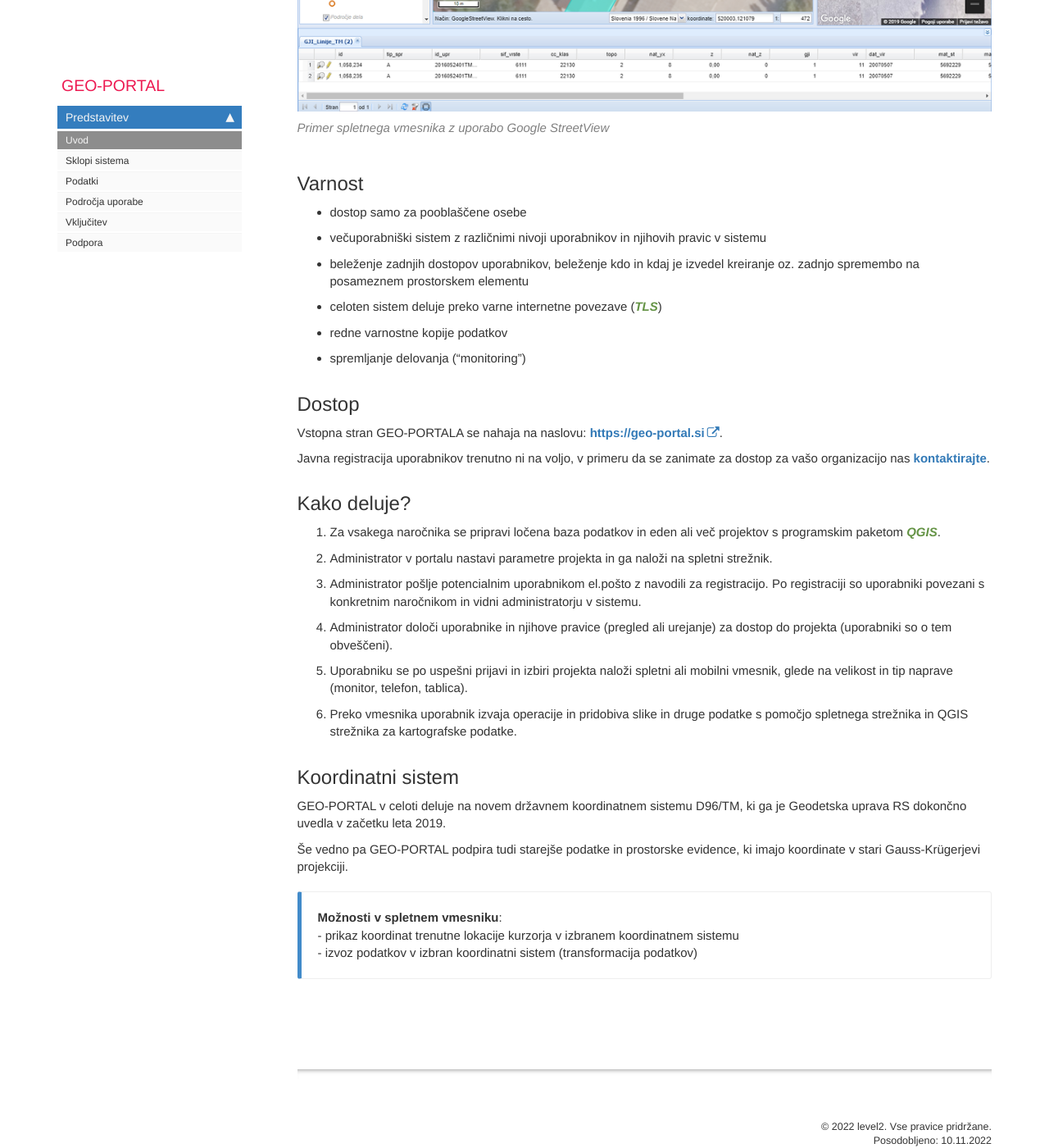
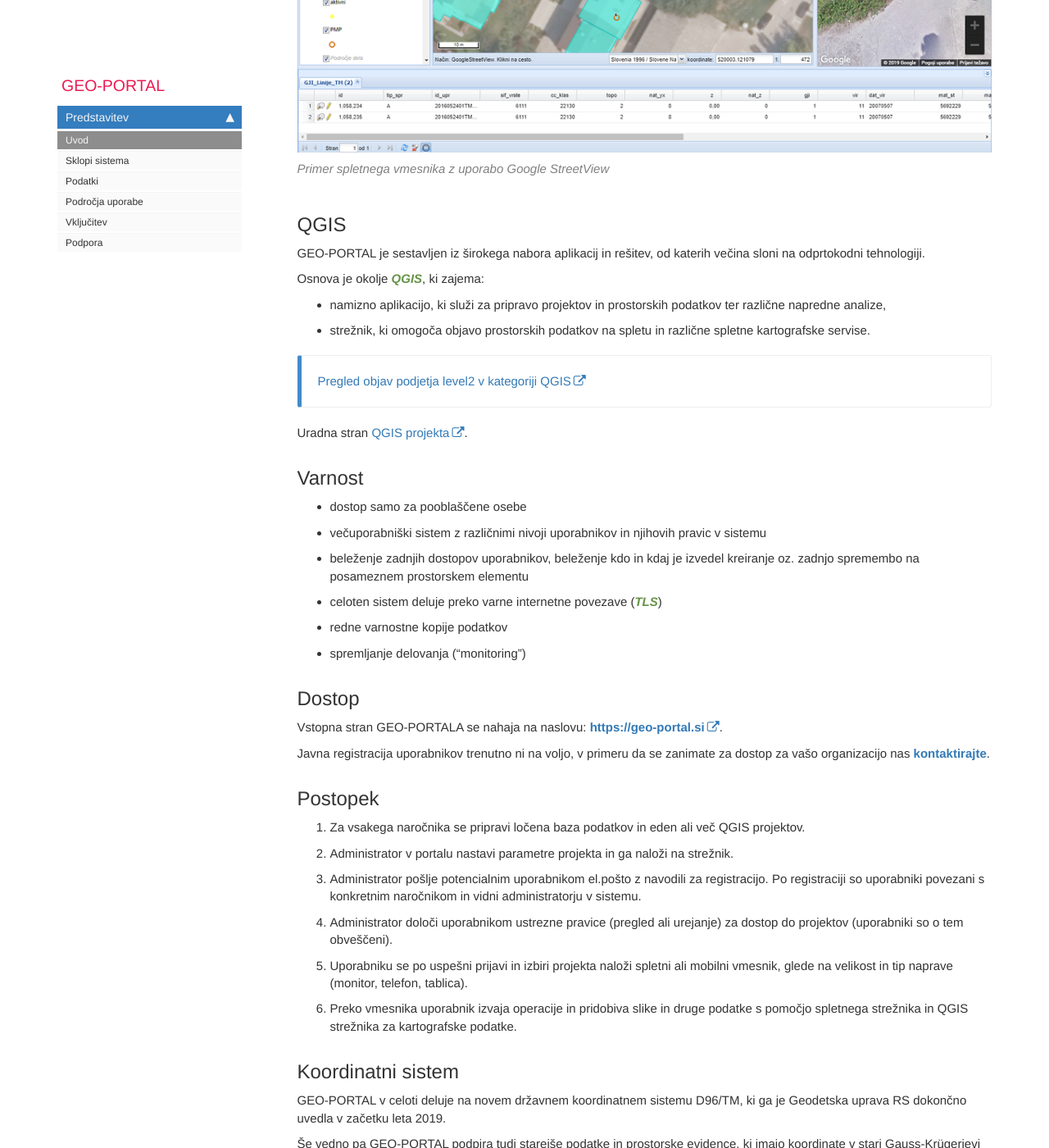
Before and after one commit to geo-portal/geo-portal.github.io, a Jekyll site: the page built from index.md, in a window 1280 px wide and 1400 px high, scrolled down 1201 px. Shown: the whole window at 82% size. Built offline with Jekyll 4.4.1, drawn with Linux system fonts in a browser that asks for light colours; comment, search, counter and statistics services are not loaded; some of the changed text lies outside the part shown.

Commit message:
major content update

```diff
--- a/_includes/footer.html
+++ b/_includes/footer.html
@@ -3,7 +3,7 @@
                 <div class="col-lg-12 footer">
                &copy; {{ site.time | date: "%Y"  }} {{site.company_name}}. Vse pravice pridržane. <br />
 {% if page.last_updated %}<span>Zadnja sprememba:</span> {{page.last_updated}}<br/>{% endif %} Posodobljeno: {{ site.time | date: "%d.%m.%Y"  }} <br />
-<p><img width="200px" src="{{ "images/geo-portal_logo.png" }}" alt="GEO-PORTAL logo"/></p>
+<p><img width="200px" src="{{ "images/geo-portal_logo_qgis.png" }}" alt="GEO-PORTAL runs on QGIS"/></p>
                 </div>
             </div>
 </footer>
--- a/index.md
+++ b/index.md
@@ -1,9 +1,9 @@
 ---
 title: "Uvod"
-keywords: geoportal, gis, qgis, prostorski informacijski sistem, geografski informacijski sistem, značilnosti, koordinatni sistem, postopek, dostop
+keywords: geoportal, gis, qgis, qgiscloud, prostorski informacijski sistem, geografski informacijski sistem, značilnosti, koordinatni sistem, postopek, dostop
 sidebar: gp_sidebar
 permalink: index.html
-summary: GEO-PORTAL je moderen spletni in mobilni geografski informacijski sistem (GIS), namenjen podjetjem, javnim ustanovam in drugim organizacijam, za delo s prostorskimi podatki v pisarni in na terenu.
+summary: GEO-PORTAL je moderen spletni in mobilni geografski informacijski sistem (GIS), namenjen podjetjem, javnim ustanovam in drugim organizacijam, za delo s prostorskimi podatki v pisarni in na terenu. Deluje v okolju QGIS kar zagotavlja mnoge prednosti tega sistema.
 ---
 <a target="_blank" rel="noopener" class="noCrossRef" href="/pdf/predstavitev.pdf"><button type="button" class="btn btn-default" aria-label="Left Align"><span class="glyphicon glyphicon-download-alt" aria-hidden="true"></span> PDF predstavitev za tisk</button></a>
 
@@ -21,6 +21,18 @@ summary: GEO-PORTAL je moderen spletni in mobilni geografski informacijski siste
 
 {% include image.html file="spletni_vmesnik_900.png" alt="spletni vmesnik" caption="Primer spletnega vmesnika z uporabo Google StreetView" %}
 
+## QGIS
+
+GEO-PORTAL je sestavljen iz širokega nabora aplikacij in rešitev, od katerih večina sloni na odprtokodni tehnologiji.
+
+Osnova je okolje <a href="#" data-toggle="tooltip" data-original-title="{{site.data.glossary.qgis}}">**QGIS**</a>, ki zajema:
+- namizno aplikacijo, ki služi za pripravo projektov in prostorskih podatkov ter različne napredne analize,
+- strežnik, ki omogoča objavo prostorskih podatkov na spletu in različne spletne kartografske servise.
+
+{% include callout.html content="[Pregled objav podjetja level2 v kategoriji QGIS](https://level2.si/category/qgis/)" type="primary" %}
+
+Uradna stran [QGIS projekta](https://qgis.org/en/site/).
+
 ## Varnost
 
 - dostop samo za pooblaščene osebe
@@ -36,12 +48,12 @@ Vstopna stran GEO-PORTALA se nahaja na naslovu: **[https://geo-portal.si](https:
 
 Javna registracija uporabnikov trenutno ni na voljo, v primeru da se zanimate za dostop za vašo organizacijo nas **[kontaktirajte](podpora.html)**.
 
-## Kako deluje?
+## Postopek
 
-1. Za vsakega naročnika se pripravi ločena baza podatkov in eden ali več projektov s programskim paketom <a href="#" data-toggle="tooltip" data-original-title="{{site.data.glossary.qgis}}">**QGIS**</a>.
-1. Administrator v portalu nastavi parametre projekta in ga naloži na spletni strežnik.
+1. Za vsakega naročnika se pripravi ločena baza podatkov in eden ali več QGIS projektov.
+1. Administrator v portalu nastavi parametre projekta in ga naloži na strežnik.
 1. Administrator pošlje potencialnim uporabnikom el.pošto z navodili za registracijo. Po registraciji so uporabniki povezani s konkretnim naročnikom in vidni administratorju v sistemu.
-1. Administrator določi uporabnike in njihove pravice (pregled ali urejanje) za dostop do projekta (uporabniki so o tem obveščeni).
+1. Administrator določi uporabnikom ustrezne pravice (pregled ali urejanje) za dostop do projektov (uporabniki so o tem obveščeni).
 1. Uporabniku se po uspešni prijavi in izbiri projekta naloži spletni ali mobilni vmesnik, glede na velikost in tip naprave (monitor, telefon, tablica).
 1. Preko vmesnika uporabnik izvaja operacije in pridobiva slike in druge podatke s pomočjo spletnega strežnika in QGIS strežnika za kartografske podatke.
 
```
Also changed, not shown: 404.md (+2 -2 lines), css/printstyles.css (+9 -9 lines), pages/gp/gp_podpora.md (+1 -1 lines), pages/gp/gp_sklopi.md (+4 -4 lines), README.md, images/geo-portal_logo_qgis.png (added), 2 other files.
